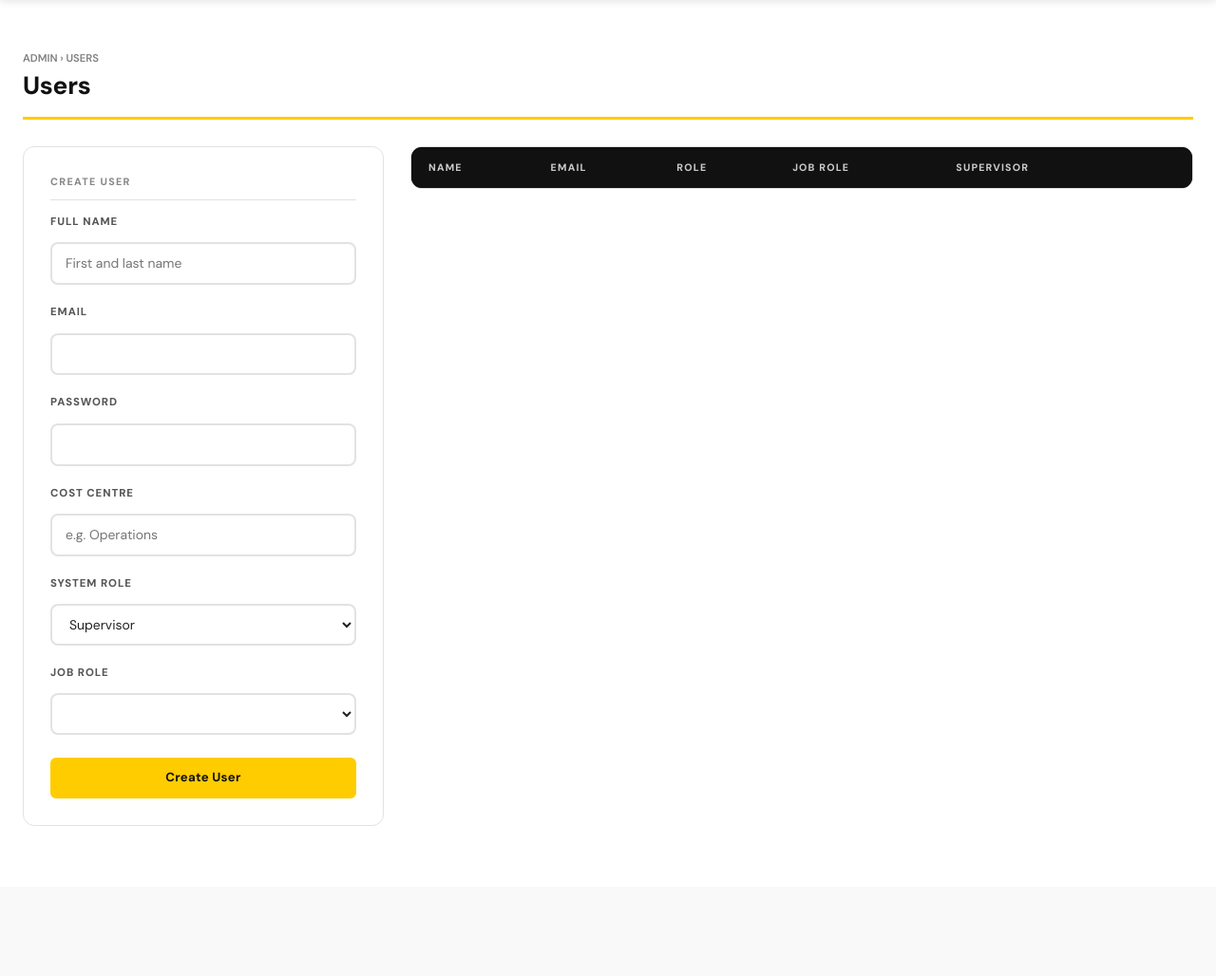
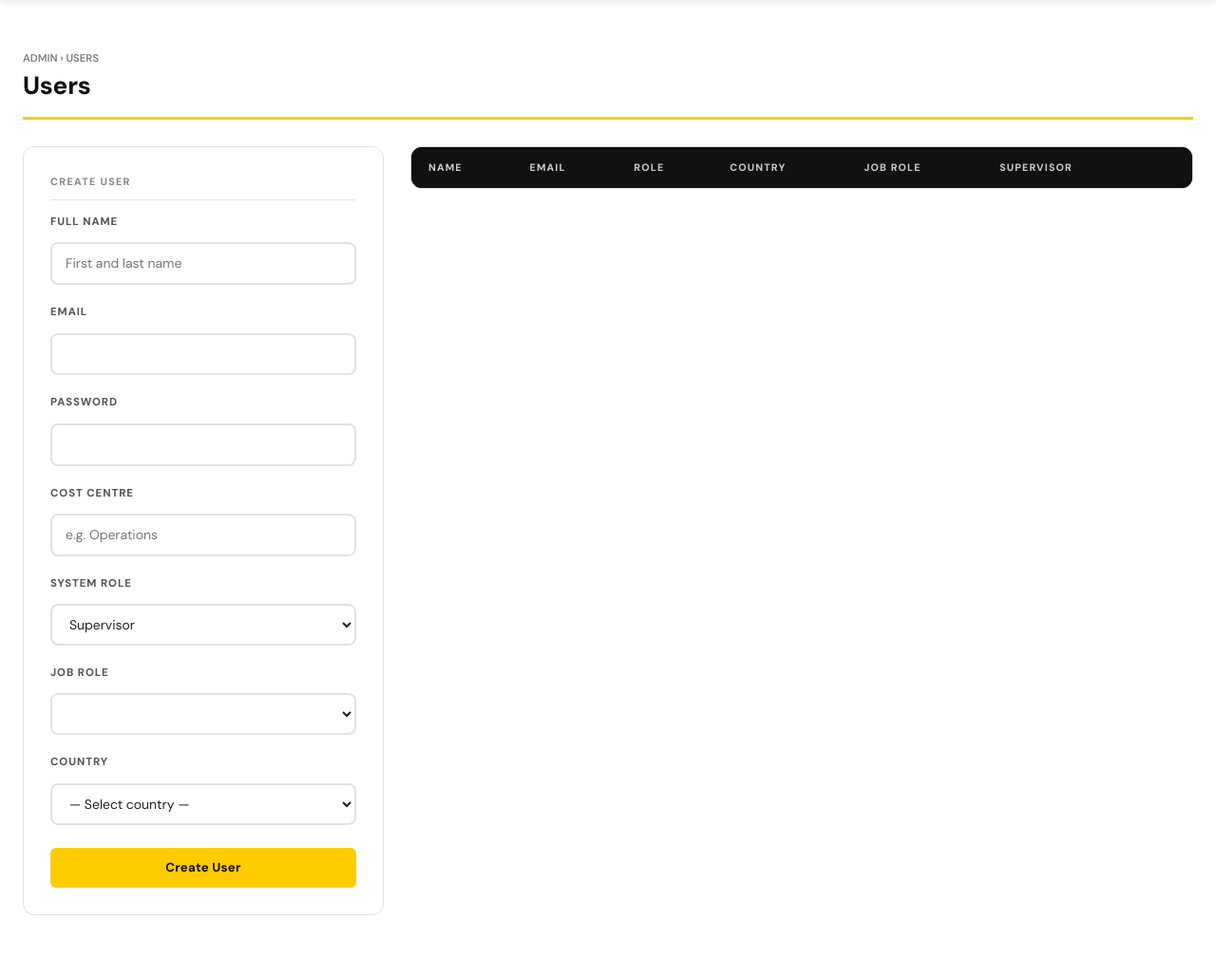
Before and after one commit to Hasko24/corporate-wear-system, a Flask app: page /admin/users in a window 1280 px wide. Shown: the part 56-1084 px from the top of the page at 95% size. Before the commit the page ends 926 px from the top, so only its background shows below. Run offline with Flask 3, Linux system fonts and the light colour scheme; the visitor is signed in with stand-in values (Sample User, id 1); data that the repository does not hold is empty.

Commit message:
Add country field to create user form

```diff
--- a/templates/admin_users.html
+++ b/templates/admin_users.html
@@ -58,6 +58,21 @@
                     {% endfor %}
                 </select>
             </div>
+
+            <div class="form-group">
+                <label>Country</label>
+                <select name="country">
+                    <option value="">— Select country —</option>
+                    <option value="Sweden">Sweden</option>
+                    <option value="Norway">Norway</option>
+                    <option value="Denmark">Denmark</option>
+                    <option value="Finland">Finland</option>
+                    <option value="Germany">Germany</option>
+                    <option value="UK">UK</option>
+                    <option value="Netherlands">Netherlands</option>
+                </select>
+            </div>
+
             <button type="submit" class="btn btn-primary btn-full" style="margin-top:4px;">Create User</button>
         </form>
     </div>
@@ -65,7 +80,7 @@
     <div class="data-table-wrap">
         <table>
             <thead>
-                <tr><th>Name</th><th>Email</th><th>Role</th><th>Job Role</th><th>Supervisor</th><th></th></tr>
+                <tr><th>Name</th><th>Email</th><th>Role</th><th>Country</th><th>Job Role</th><th>Supervisor</th><th></th></tr>
             </thead>
             <tbody>
                 {% for user in users %}
```
